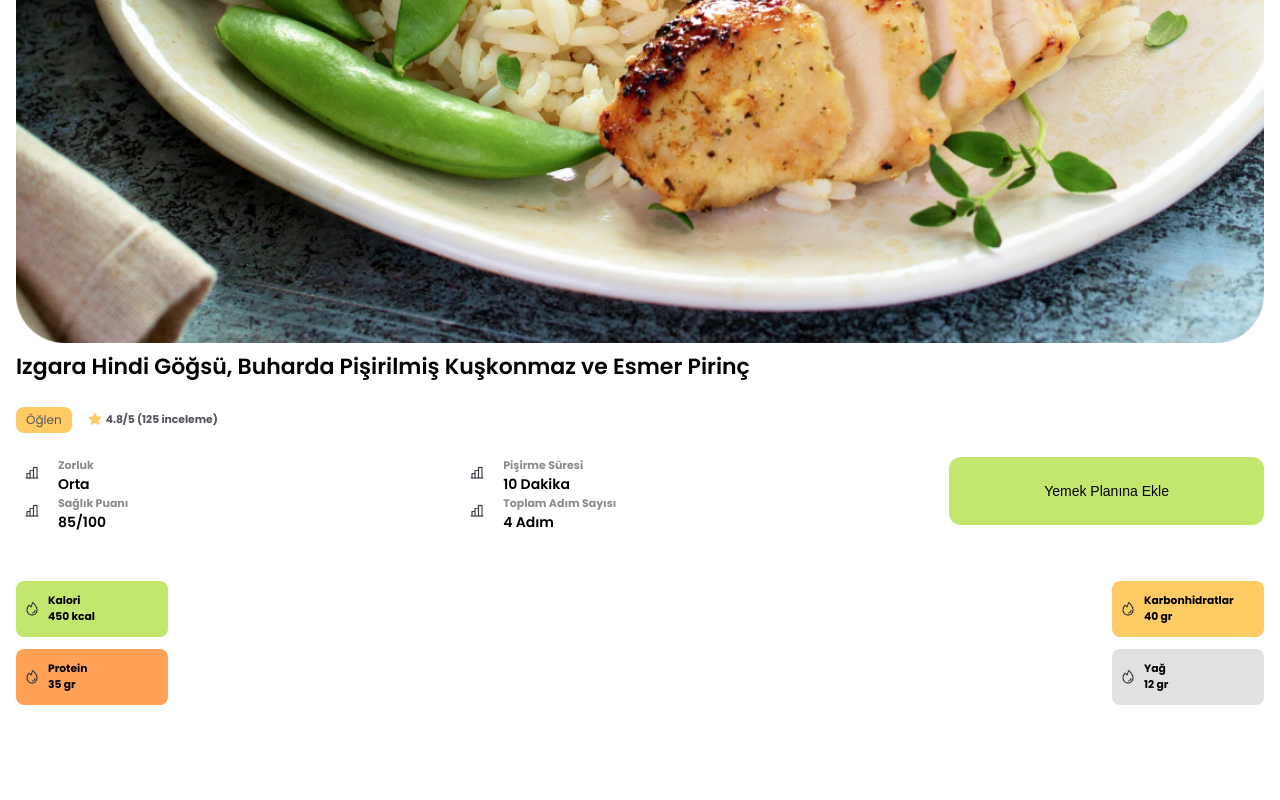
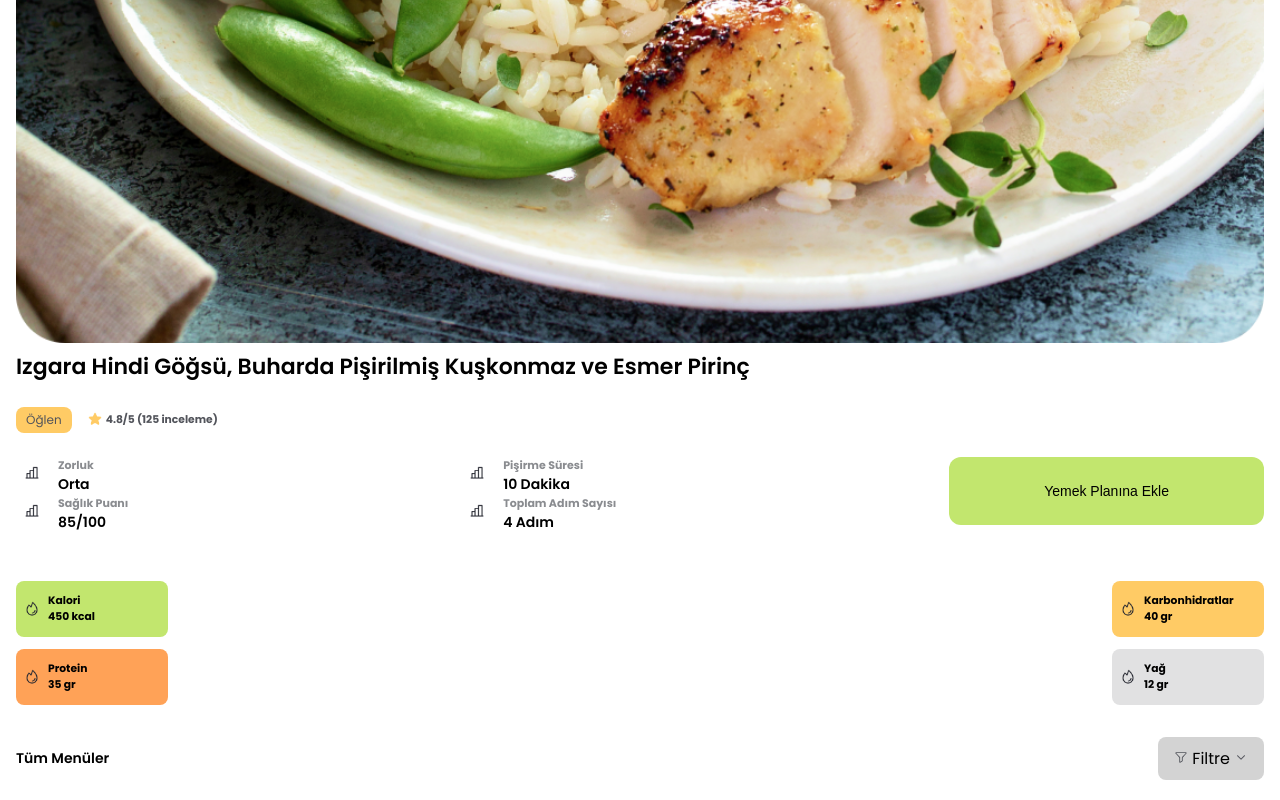
Before and after one commit to dursunkokturk/saglikli-yasam, a React (Vite) app: page / in a window 1280 px wide. Shown: the part 802-1602 px from the top of the page. Before the commit the page ends 1539 px from the top, so only its background shows below. Built offline with nearby package versions, Linux system fonts and the light colour scheme.

Commit message:
src klasoru icindeki components klasoru icindeki menus klasoru icinde AllMenus.jsx component'i olusturuldu, App.jsx component'ina eklendi, AllMenus.jsx component icinde tum menuler yazisi ve filtreleme ozelligi eklendi, app.css dosyasinda css duzenlemesi yapildi

```diff
--- a/src/App.css
+++ b/src/App.css
@@ -191,3 +191,30 @@ main .nutritional-values .right .nutritional-values-detail-card img {
   height: 16px;
   margin: 8px;
 }
+
+main .all-menus {
+  display: flex;
+  justify-content: space-between;
+  align-items: center;
+}
+
+main .all-menus .title {
+  font-size: 14px;
+  font-weight: 600;
+}
+
+main .all-menus label {
+  background-color: lightgray;
+  padding: 9px 6px;
+  border-radius: 8px;
+}
+
+main .all-menus label .icon-filter {
+  padding-left: 10px;
+  padding-right: 4px;
+}
+
+main .all-menus label .icon-down {
+  padding-left: 4px;
+  padding-right: 10px;
+}
--- a/src/App.jsx
+++ b/src/App.jsx
@@ -1,5 +1,6 @@
 import './App.css'
 import Headers from './Components/Headers'
+import AllMenus from './Components/Menus/AllMenus'
 import FeaturedMenu from './Components/Menus/FeaturedMenu'
 
 export default function App() {
@@ -8,6 +9,7 @@ export default function App() {
     <>
       <Headers />
       <FeaturedMenu />
+      <AllMenus />
     </>
   )
 }
--- /dev/null
+++ b/src/Components/Menus/AllMenus.jsx
@@ -0,0 +1,17 @@
+import IconFilter from '../../assets/img/icon-filter.png'
+import IconDown from '../../assets/img/icon-down.png'
+
+export default function AllMenus() {
+  return (
+    <main>
+      <section className="all-menus">
+        <h5 className="title">Tüm Menüler</h5>
+        <label htmlFor="">
+          <img src={IconFilter} className='icon-filter' alt="" />
+          Filtre
+          <img src={IconDown} className='icon-down' alt="" />
+        </label>
+      </section>
+    </main>
+  )
+}
```
Also changed, not shown: src/assets/img/icon-down.png (added), src/assets/img/icon-filter.png (added).
